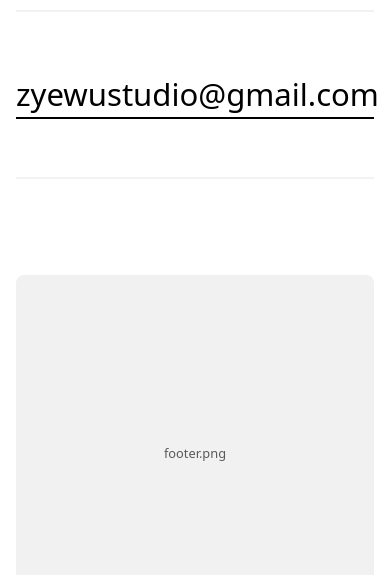
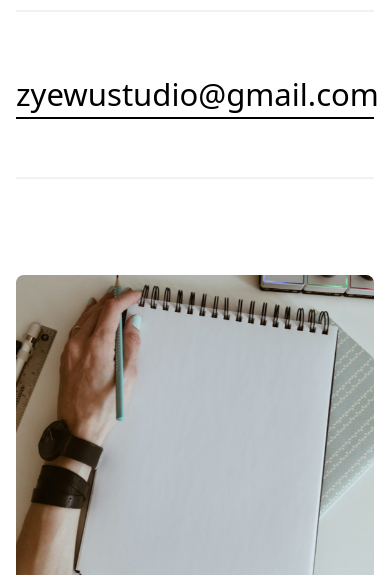
Before and after one commit to GrexHex/zyewu, a plain HTML site: page project-1.html in a window 390 px wide. Shown: the part 1425-2000 px from the top of the page. Drawn offline with nearby package versions, Linux system fonts and the light colour scheme; a web font is replaced by a local one.

Commit message:
footer image, scroll motion, mobile fixes

```diff
--- a/css/style.css
+++ b/css/style.css
@@ -227,7 +227,7 @@ button { font: inherit; color: inherit; background: none; border: 0; padding: 0;
 @media (max-width: 991px) {
   .about__image { grid-column: span 12; grid-row: auto; position: static; margin-bottom: 10rem; aspect-ratio: 4 / 3; }
   .pane__image { order: -1; margin-bottom: 6rem; }
-  .process__image { height: 20rem; margin-bottom: -4rem; }
+  .process__image { height: 20rem; margin-bottom: 2rem; }
   .cta__image { grid-column: span 3; aspect-ratio: 1 / 1; }
 }
 @media (max-width: 767px) {
@@ -235,7 +235,7 @@ button { font: inherit; color: inherit; background: none; border: 0; padding: 0;
   .three .slot { aspect-ratio: 3 / 2; }
   .about__image { grid-column: span 6; margin-bottom: 2rem; }
   .pane__image { margin-bottom: 4rem; }
-  .process__image { grid-column: span 4; height: 25rem; margin-bottom: -3rem; }
+  .process__image { grid-column: span 6; height: 22rem; margin-bottom: 1rem; }
   .cta__image { display: none; }
   .footer__logo { order: -1; grid-column: span 6; grid-row: auto; max-height: 25rem; }
 }
@@ -265,6 +265,10 @@ button { font: inherit; color: inherit; background: none; border: 0; padding: 0;
   .swiper-wrapper .card > div:last-child { width: 0; min-width: 100%; }
 }
 
+/* scroll progress bar */
+.progress { position: fixed; top: 0; left: 0; right: 0; height: 3px; background: var(--ink); transform: scaleX(0); transform-origin: 0 50%; z-index: 1000; pointer-events: none; }
+.slot img { will-change: transform; }
+
 @media (prefers-reduced-motion: reduce) {
   *, *::before, *::after { animation: none !important; transition: none !important; }
 }
--- a/js/main.js
+++ b/js/main.js
@@ -178,6 +178,28 @@
         }
       });
     });
+
+    /* scroll motion: pictures unveil from the bottom, drift slowly inside their frame (uniform scale, never stretched),
+       text blocks and process steps rise in, and a thin bar tracks the page. Logo and characters stay still. */
+    function scrollFx(k) {
+      $$('.slot:not(.is-clear)').forEach(function (slot) {
+        var img = $('img', slot);
+        if (!img || slot.closest('.three')) return;
+        gsap.fromTo(slot, { clipPath: 'inset(0 0 100% 0)' }, { clipPath: 'inset(0 0 0% 0)', duration: 1.1, ease: 'power3.out', scrollTrigger: { trigger: slot, start: 'top 88%', once: true } });
+        gsap.fromTo(img, { scale: 1.18, yPercent: -7 * k }, { scale: 1.18, yPercent: 7 * k, ease: 'none', scrollTrigger: { trigger: slot, start: 'top bottom', end: 'bottom top', scrub: true } });
+      });
+      $$('.about__heading, .services__heading, .process__heading, .projects__cta, .pane p, .step, .footer__top > *').forEach(function (el) {
+        gsap.from(el, { opacity: 0, y: 28 * k, duration: 0.9, ease: 'power3.out', scrollTrigger: { trigger: el, start: 'top 92%', once: true } });
+      });
+      if ($('.cta__content')) gsap.from('.cta__content', { opacity: 0, x: 40 * k, duration: 1, ease: 'power3.out', scrollTrigger: { trigger: '.cta', start: 'top 75%', once: true } });
+    }
+    var mm = gsap.matchMedia();
+    mm.add('(min-width: 768px)', function () { scrollFx(1); });
+    mm.add('(max-width: 767px)', function () { scrollFx(0.5); });
+    var bar = document.createElement('div');
+    bar.className = 'progress';
+    document.body.appendChild(bar);
+    gsap.to(bar, { scaleX: 1, ease: 'none', scrollTrigger: { start: 0, end: 'max', scrub: 0.3 } });
   });
 
   /* ---------- project pages: the clicked card picture morphs into the first project image ---------- */
--- a/project-1.html
+++ b/project-1.html
@@ -5,7 +5,7 @@
 <meta name="viewport" content="width=device-width, initial-scale=1">
 <title>Durban Botanic Gardens, Wayfinding — Zyewu Studio</title>
 <meta name="description" content="Drawing and wayfinding for Durban Botanic Gardens: a large signboard, an interpretation board and fingerboards.">
-<link rel="stylesheet" href="css/style.css?v=72">
+<link rel="stylesheet" href="css/style.css?v=74">
 </head>
 <body>
 <a class="skip" href="#main">Skip to content</a>
@@ -79,7 +79,7 @@
               <div class="footer__year">©2026</div>
             </div>
           </div>
-          <div class="footer__logo"><figure class="slot is-clear"><img src="assets/img/footer.png" alt="" onerror="this.remove()"><figcaption>footer.png</figcaption></figure></div>
+          <div class="footer__logo"><figure class="slot"><img src="assets/img/footer.jpg" alt="" onerror="this.remove()"><figcaption>footer.jpg</figcaption></figure></div>
         </div>
       </div>
     </footer>
```
Also changed, not shown: index.html (+2 -2 lines), project-2.html (+2 -2 lines), project-3.html (+2 -2 lines), project-4.html (+2 -2 lines), project-5.html (+2 -2 lines), project-6.html (+2 -2 lines), project-7.html (+2 -2 lines), project-8.html (+2 -2 lines), project-9.html (+2 -2 lines), assets/img/footer.jpg (added).
